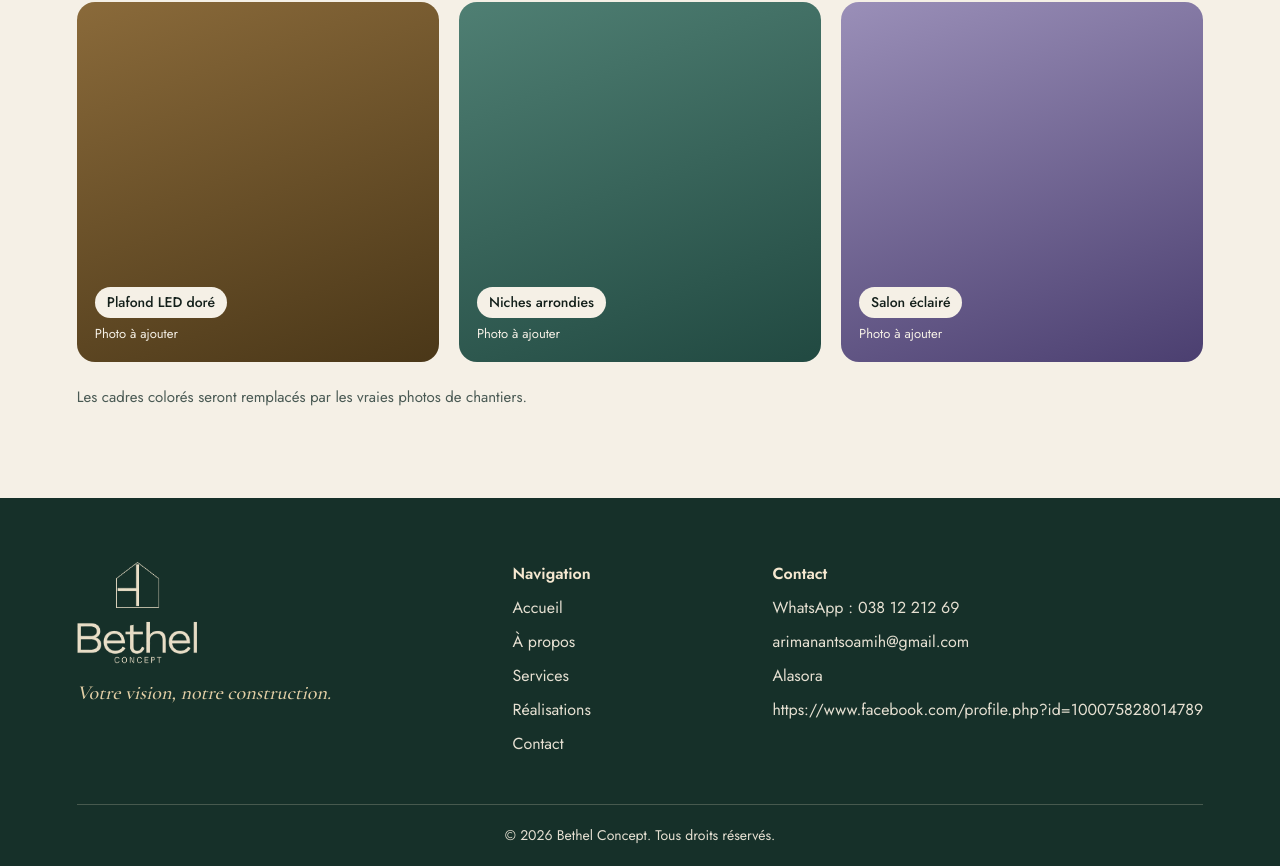
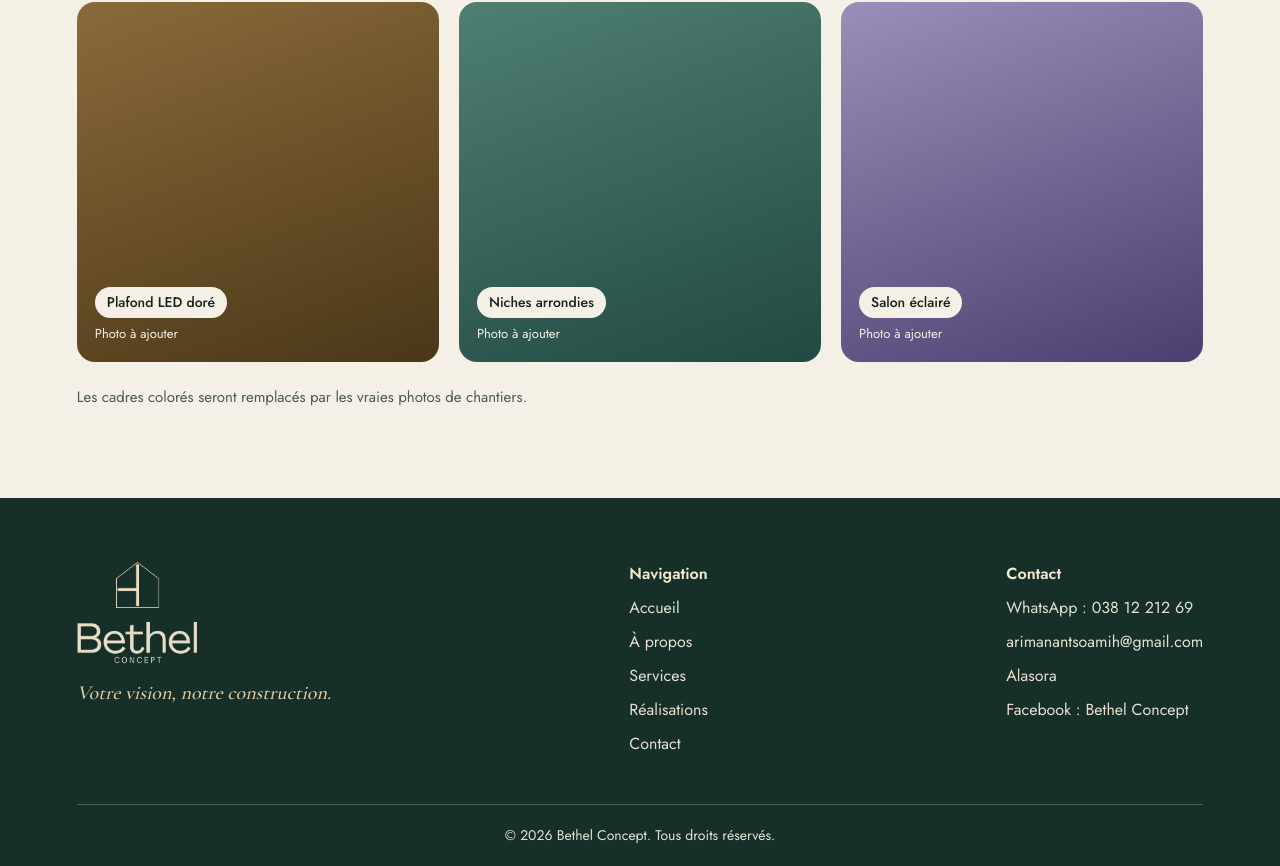
Before and after one commit to Fifaliana357/Bethel_Concept, a React (Vite) app: page /realisations in a window 1280 px wide. Shown: the part 1280-2146 px from the top of the page. Built offline with nearby package versions, Linux system fonts and the light colour scheme; no server answers.

Commit message:
Liens cliquables dans le pied de page

```diff
--- a/src/components/Footer.jsx
+++ b/src/components/Footer.jsx
@@ -2,6 +2,8 @@ import { Link } from 'react-router-dom';
 import { NAV } from '../data.js';
 import { SITE, WHATSAPP_URL } from '../config.js';
 import Maybe from './Maybe.jsx';
+
+const isTodo = (v) => v.trim().startsWith('[');
 
 export default function Footer() {
   return (
@@ -21,9 +23,13 @@ export default function Footer() {
           <div className="footer-col">
             <strong>Contact</strong>
             <a href={WHATSAPP_URL} target="_blank" rel="noopener noreferrer">WhatsApp : {SITE.phoneDisplay}</a>
-            <Maybe value={SITE.email} />
+            {isTodo(SITE.email)
+              ? <Maybe value={SITE.email} />
+              : <a href={`mailto:${SITE.email}`}>{SITE.email}</a>}
             <Maybe value={SITE.address} />
-            <Maybe value={SITE.facebook} />
+            {isTodo(SITE.facebook)
+              ? <Maybe value={SITE.facebook} />
+              : <a href={SITE.facebook} target="_blank" rel="noopener noreferrer">Facebook : Bethel Concept</a>}
           </div>
         </div>
         <p className="copyright">© {new Date().getFullYear()} Bethel Concept. Tous droits réservés.</p>
```
